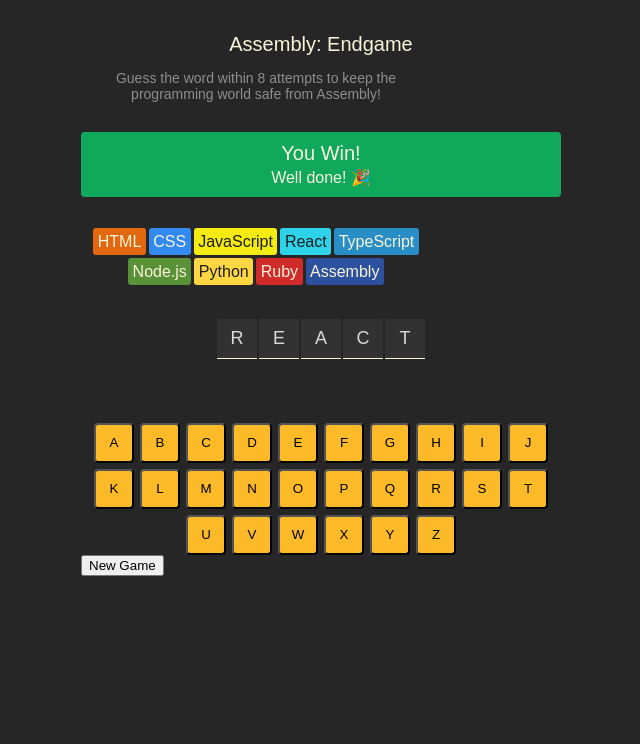
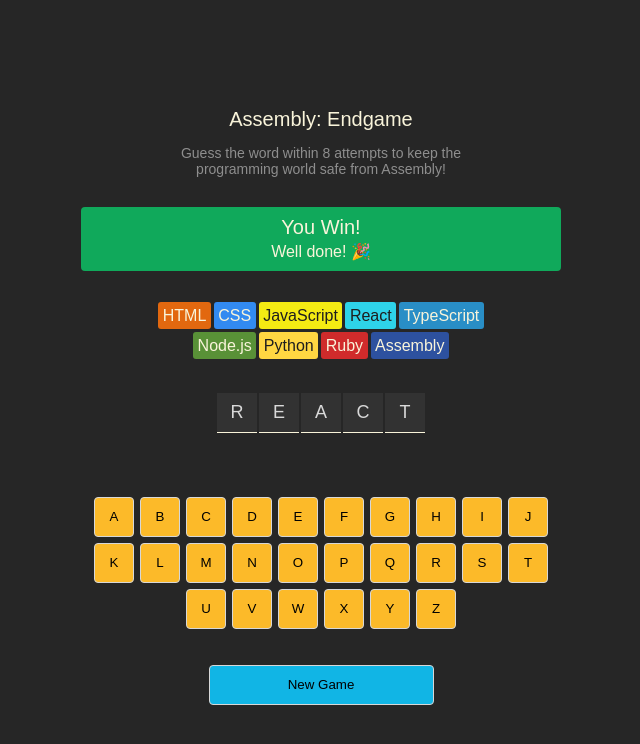
Before and after one commit to justberatt/assemblyEndgame, a React app: page / in a window 1280 px wide. Shown: the top 744 px of the page, without its empty margins (319-959 px from the left). Built offline with nearby package versions, Linux system fonts and the light colour scheme; the HTML template or start-up script is replaced by a standard one.

Commit message:
styled the button and some overall changes

```diff
--- a/src/index.css
+++ b/src/index.css
@@ -11,6 +11,7 @@
   height: 100vh;
   display: flex;
   justify-content: center;
+  align-items: center;
 }
 
 header {
@@ -26,6 +27,7 @@
 header > p {
   font-size: .875rem;
   max-width: 350px;
+  margin: 0 auto;
   color: #8E8E8E;
 }
 
@@ -42,8 +44,8 @@
 
 .status-section * {
   color: #F9F4DA;
-    margin: 0;
-    font-weight: 500;
+  margin: 0;
+  font-weight: 500;
 }
 
 .status-section > h2{
@@ -59,6 +61,7 @@
   flex-wrap: wrap;
   justify-content: center;
   max-width: 350px;
+  margin: 0 auto;
 }
 
 .chip {
@@ -93,13 +96,26 @@
   justify-content: center;
   gap: 6px;
   max-width: 480px;
+  margin-bottom: 36px;
 }
 
 .alphabetLetterBtn {
   background-color: #FCBA29;
-  border: 1px solid £D7D7D7;
+  border: 1px solid #D7D7D7;
   border-radius: 4px;
-  padding: 6px;
   width: 40px;
   height: 40px;
+  cursor: pointer;
 }
+
+button.new-game {
+  background-color: #11B5E5;
+  border: 1px solid #D7D7D7;
+  border-radius: 4px;
+  width: 225px;
+  height: 40px;
+  padding: 6px 12px;
+  display: block;
+  margin-inline: auto;
+  cursor: pointer;
+}
```
